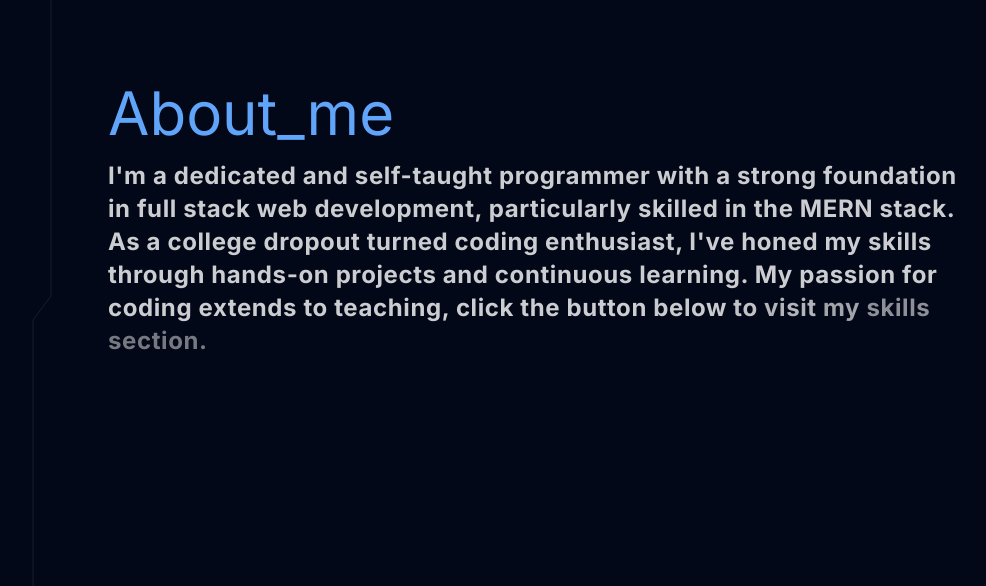
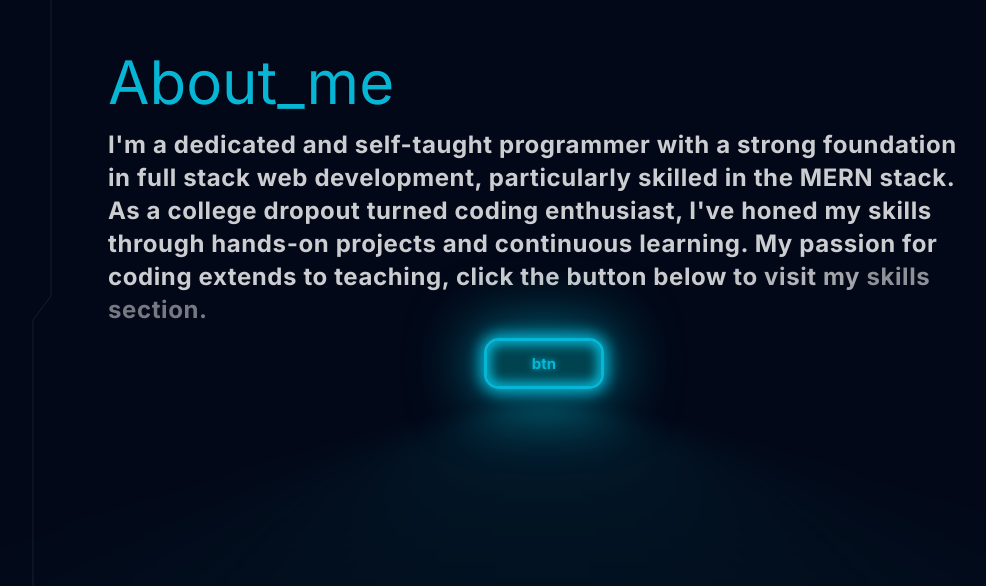
Before and after one commit to TusharSoni014/portfolio, a Next.js app: page / in a window 1280 px wide. Shown: the part 1140-1726 px from the top of the page, without its empty margins (96-1082 px from the left). Built offline with nearby package versions, Linux system fonts and the light colour scheme.

Commit message:
fixed hydration warning

```diff
--- a/src/app/layout.tsx
+++ b/src/app/layout.tsx
@@ -18,7 +18,7 @@ export default function RootLayout({
   children: React.ReactNode;
 }>) {
   return (
-    <html lang="en">
+    <html suppressHydrationWarning lang="en">
       <body className={inter.className}>
         <ThemeProvider
           attribute="class"
--- a/src/components/About.tsx
+++ b/src/components/About.tsx
@@ -1,6 +1,7 @@
 import React from "react";
 import { motion } from "framer-motion";
 import { TextGenerateEffect } from "./ui/text-generate-effect";
+import NeonBtn from "./ui/NeonBtn/NeonBtn";
 
 const about =
   "I'm a dedicated and self-taught programmer with a strong foundation in full stack web development, particularly skilled in the MERN stack. As a college dropout turned coding enthusiast, I've honed my skills through hands-on projects and continuous learning. My passion for coding extends to teaching, click the button below to visit my skills section.";
@@ -9,20 +10,20 @@ export default function About() {
   return (
     <div className="h-screen w-full p-3 lg-p-0 flex justify-center items-center">
       <motion.div
-        initial={{ opacity: 0, color: "white" }}
-        whileInView={{
-          opacity: 1,
-          color: "rgb(96 165 250)",
-        }}
+        initial={{ opacity: 0 }}
+        whileInView={{ opacity: 1 }}
         transition={{
           delay: 0.3,
           duration: 0.8,
           ease: "easeInOut",
         }}
-        className="text-6xl w-fit"
+        className="text-6xl w-fit text-cyan-500"
       >
         About_me
         <TextGenerateEffect words={about} />
+        <div className="__btn_container w-full flex justify-center items-center mt-3">
+          <NeonBtn onClick={() => console.log("clicked")}>btn</NeonBtn>
+        </div>
       </motion.div>
     </div>
   );
--- a/src/components/Hero.tsx
+++ b/src/components/Hero.tsx
@@ -1,3 +1,4 @@
+
 import React from "react";
 import { LampContainer } from "./ui/lamp";
 import { motion } from "framer-motion";
@@ -14,7 +15,7 @@ const words = [
   },
   {
     text: "Developer",
-    className: "dark:text-blue-400",
+    className: "dark:text-cyan-500",
   },
 ];
 
--- /dev/null
+++ b/src/components/ui/NeonBtn/NeonBtn.tsx
@@ -0,0 +1,18 @@
+"use client"
+
+import React from "react";
+import "./neonbtn.css";
+
+export default function NeonBtn({
+  children,
+  onClick,
+}: {
+  children: React.ReactNode;
+  onClick?: React.MouseEventHandler<HTMLButtonElement>;
+}) {
+  return (
+    <button onClick={onClick} className="neon-btn">
+      {children}
+    </button>
+  );
+}
--- /dev/null
+++ b/src/components/ui/NeonBtn/neonbtn.css
@@ -0,0 +1,48 @@
+.neon-btn {
+  --glow-color: rgb(6, 182, 212);
+  --glow-spread-color: rgba(0, 122, 144, 0.781);
+  --enhanced-glow-color: rgb(14, 208, 242);
+  --btn-color: rgb(0, 66, 78);
+  border: 0.25em solid var(--glow-color);
+  padding: 1em 3em;
+  color: var(--glow-color);
+  font-size: 15px;
+  font-weight: bold;
+  background-color: var(--btn-color);
+  border-radius: 1em;
+  outline: none;
+  box-shadow: 0 0 1em 0.25em var(--glow-color),
+    0 0 4em 1em var(--glow-spread-color),
+    inset 0 0 0.75em 0.25em var(--glow-color);
+  text-shadow: 0 0 0.5em var(--glow-color);
+  position: relative;
+  transition: all 0.3s;
+}
+
+.neon-btn::after {
+  pointer-events: none;
+  content: "";
+  position: absolute;
+  top: 120%;
+  left: 0;
+  height: 100%;
+  width: 100%;
+  background-color: var(--glow-spread-color);
+  filter: blur(2em);
+  opacity: 0.7;
+  transform: perspective(1.5em) rotateX(35deg) scale(1, 0.6);
+}
+
+.neon-btn:hover {
+  color: var(--btn-color);
+  background-color: var(--glow-color);
+  box-shadow: 0 0 1em 0.25em var(--glow-color),
+    0 0 4em 2em var(--glow-spread-color),
+    inset 0 0 0.75em 0.25em var(--glow-color);
+}
+
+.neon-btn:active {
+  box-shadow: 0 0 0.6em 0.25em var(--glow-color),
+    0 0 2.5em 2em var(--glow-spread-color),
+    inset 0 0 0.5em 0.25em var(--glow-color);
+}
```
